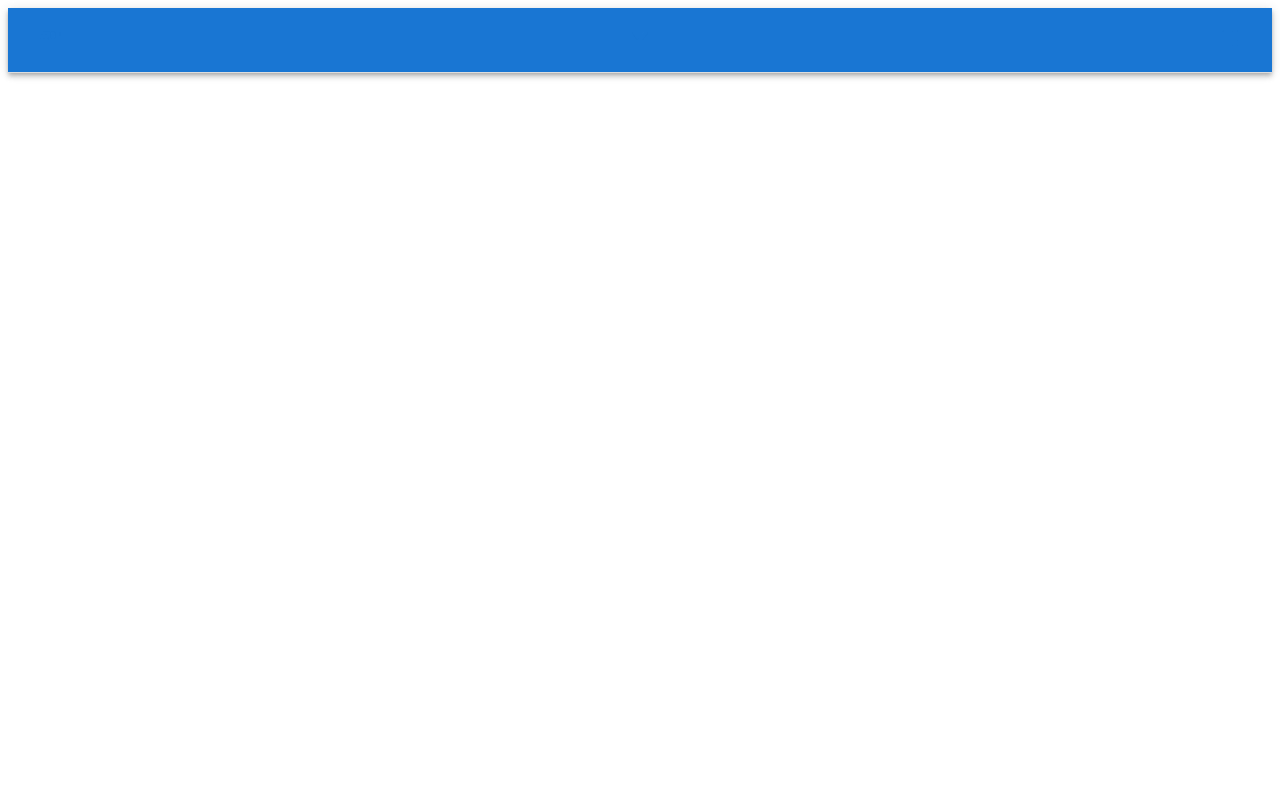
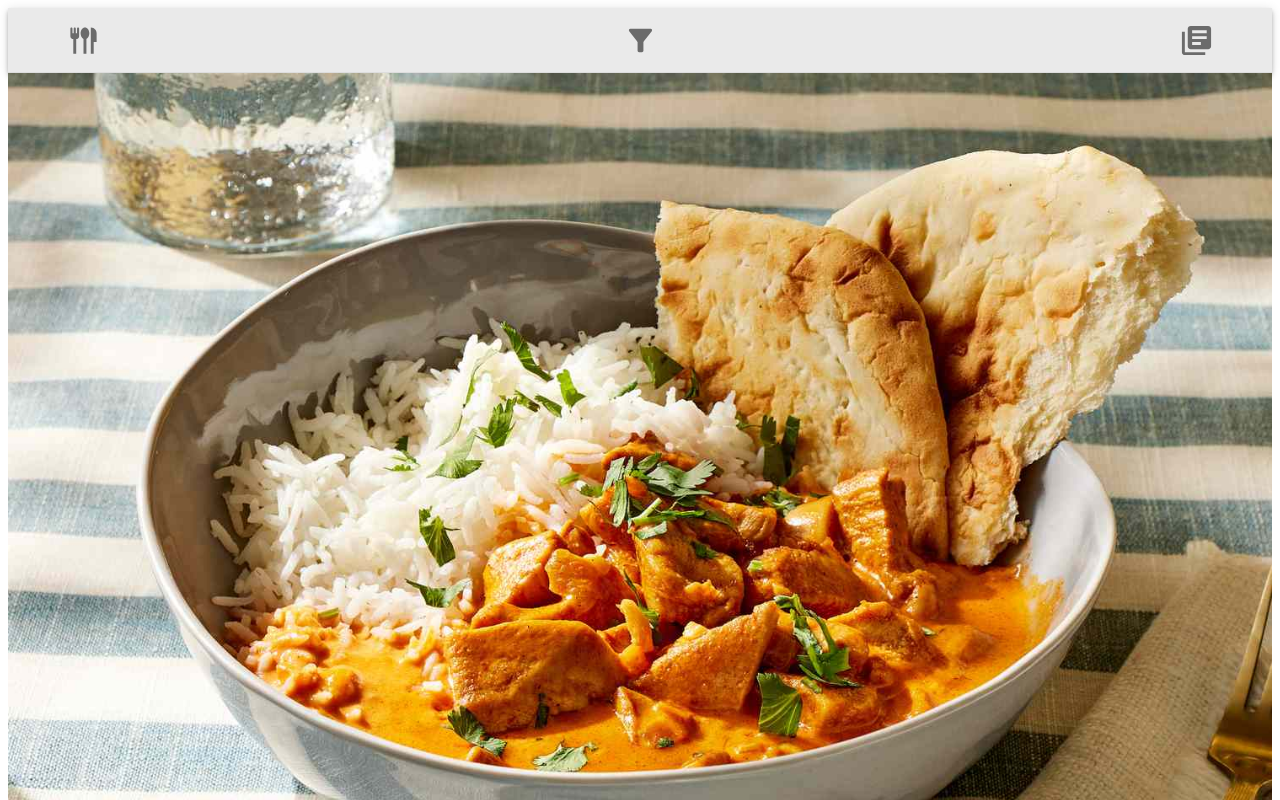
Before and after one commit to gabriel-cameron/love-at-first-bite, a React (Create React App) app: page / in a window 1280 px wide. Shown: the top 800 px of the page. Built offline with nearby package versions, Linux system fonts and the light colour scheme; the HTML template or start-up script is replaced by a standard one.

Commit message:
Finished nav bar and added recipe.

```diff
--- a/src/App.js
+++ b/src/App.js
@@ -1,13 +1,14 @@
 import React from 'react';
 import './App.css';
 import Header from './components/Header/Header';
+import Recipe from './components/Recipe/Recipe';
 
 function App() {
   return (
     <div className="App">
         <Header />
-        {/* recipe */}
-        {/* buttons */}
+        <Recipe />
+        {/* footer */}
 
         {/* filters screen */}
         {/* library screen */}
--- a/src/components/Header/Header.css
+++ b/src/components/Header/Header.css
@@ -1,12 +1,25 @@
-.header {
-    background-color: #fff;
+/* .header {
     box-shadow: none;
     border-bottom: 1px solid #ddd;
   }
 
   .toolbar {
+    background-color: #e8e8e8;
     display: flex;
     justify-content: space-between;
     padding-left: 40px;
     padding-right: 40px;
   }
+   */
+
+.header {
+    box-shadow: none;
+    border-bottom: 1px solid #ddd;
+  }
+
+.toolbar {
+  background-color:  #eaeaea;
+  display: flex;
+  justify-content: space-between;
+  padding: 0 50px 0 50px !important;
+}
--- a/src/components/Header/Header.js
+++ b/src/components/Header/Header.js
@@ -3,20 +3,20 @@ import { AppBar, Toolbar, IconButton } from '@mui/material';
 import FlatwareIcon from '@mui/icons-material/Flatware';
 import FilterAltIcon from '@mui/icons-material/FilterAlt';
 import LibraryBooksIcon from '@mui/icons-material/LibraryBooks';
-import './Header.css'; // Import the CSS file
+import './Header.css';
 
 const Header = () => {
   return (
     <AppBar position="static" className="header">
       <Toolbar className="toolbar">
-        <IconButton color="primary">
-          <FlatwareIcon />
+        <IconButton color="black">
+          <FlatwareIcon fontSize="large" />
         </IconButton>
-        <IconButton color="primary">
-          <FilterAltIcon />
+        <IconButton color="black">
+          <FilterAltIcon fontSize="large" />
         </IconButton>
-        <IconButton color="primary">
-          <LibraryBooksIcon />
+        <IconButton color="black">
+          <LibraryBooksIcon fontSize="large" />
         </IconButton>
       </Toolbar>
     </AppBar>
--- /dev/null
+++ b/src/components/Recipe/Recipe.css
@@ -0,0 +1,30 @@
+.recipe-card {
+    max-width: 600px;
+    margin: 20px auto;
+    box-shadow: 0px 4px 10px rgba(0, 0, 0, 0.1);
+    border-radius: 10px;
+    overflow: hidden;
+  }
+
+  .recipe-image {
+    width: 100%;  /* Makes the image fill the width of the screen */
+    height: auto; /* Keeps the aspect ratio */
+    display: block; /* Removes bottom spacing */
+    max-width: 100vw; /* Ensures it doesn't overflow */
+  }
+
+
+  .recipe-content {
+    padding: 20px;
+  }
+
+  .recipe-title {
+    font-weight: bold;
+    text-align: center;
+    margin-bottom: 10px;
+  }
+
+  .section-title {
+    font-weight: bold;
+    margin-top: 15px;
+  }
--- /dev/null
+++ b/src/components/Recipe/Recipe.js
@@ -0,0 +1,63 @@
+import React from 'react';
+import { Typography, List, ListItem, ListItemText, Box } from '@mui/material';
+import './Recipe.css';
+
+const Recipe = () => {
+  const recipe = {
+    name: "Creamy Garlic Butter Chicken",
+    image: "/butter-chicken.jpg", // ✅ Path from public folder
+    ingredients: [
+      "2 boneless chicken breasts",
+      "3 cloves garlic, minced",
+      "1 cup heavy cream",
+      "1/2 cup chicken broth",
+      "1/4 cup parmesan cheese",
+      "2 tbsp butter",
+      "1 tbsp olive oil",
+      "Salt and pepper to taste",
+      "Fresh parsley (for garnish)"
+    ],
+    instructions: [
+      "Heat olive oil and butter in a pan over medium heat.",
+      "Season chicken with salt and pepper, then cook for 5-6 minutes per side until golden brown. Remove and set aside.",
+      "In the same pan, sauté garlic until fragrant.",
+      "Pour in chicken broth and heavy cream. Stir in parmesan cheese.",
+      "Return chicken to the pan and simmer for 5 minutes until sauce thickens.",
+      "Garnish with parsley and serve hot."
+    ]
+  };
+
+  return (
+    <Box className="recipe-container">
+      {/* Full-width Image */}
+      <img src={recipe.image} alt={recipe.name} className="recipe-image" />
+
+      {/* Recipe Content */}
+      <Box className="recipe-content">
+        <Typography variant="h4" className="recipe-title">
+          {recipe.name}
+        </Typography>
+
+        <Typography variant="h5" className="section-title">Ingredients</Typography>
+        <List>
+          {recipe.ingredients.map((ingredient, index) => (
+            <ListItem key={index} className="list-item">
+              <ListItemText primary={ingredient} />
+            </ListItem>
+          ))}
+        </List>
+
+        <Typography variant="h5" className="section-title">Instructions</Typography>
+        <List>
+          {recipe.instructions.map((step, index) => (
+            <ListItem key={index} className="list-item">
+              <ListItemText primary={`${index + 1}. ${step}`} />
+            </ListItem>
+          ))}
+        </List>
+      </Box>
+    </Box>
+  );
+};
+
+export default Recipe;
```
Also changed, not shown: public/butter-chicken.jpg (added).
